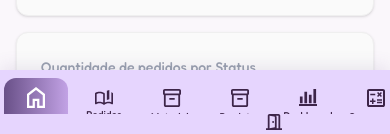
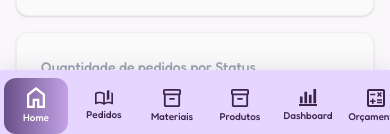
Before and after one commit to EselTech/react-vite-frontend, a React (Vite) app in the folder react-vite-frontend/: page /home in a window 390 px wide. Shown: the part 710-844 px from the top of the page. Built offline with nearby package versions, Linux system fonts and the light colour scheme; no server answers; sample sign-in values are in the browser's storage.

Commit message:
Ajustando responsividade quebrada após implementação do menu

```diff
--- a/react-vite-frontend/src/components/Nav.jsx
+++ b/react-vite-frontend/src/components/Nav.jsx
@@ -39,7 +39,7 @@ export function Nav(props) {
             />
 
             {navAtiva ? (
-                <div className="h-full flex flex-col">
+                <div className="h-full w-full md:flex md:flex-col">
 
                     <div className="w-full pt-2 pr-2">
                         <p
@@ -97,7 +97,7 @@ export function Nav(props) {
             ) : (
                 <div
                     className="bg-[#E6D5FE] border-[#634C89] w-10 h-12 mt-10 rounded-tr-4xl rounded-br-4xl content-center cursor-pointer"
-                    onClick={() => {setNavAtiva(!navAtiva)}}
+                    onClick={() => { setNavAtiva(!navAtiva) }}
                 >
                     <img
                         src="hamburguer-icon.png"
```
